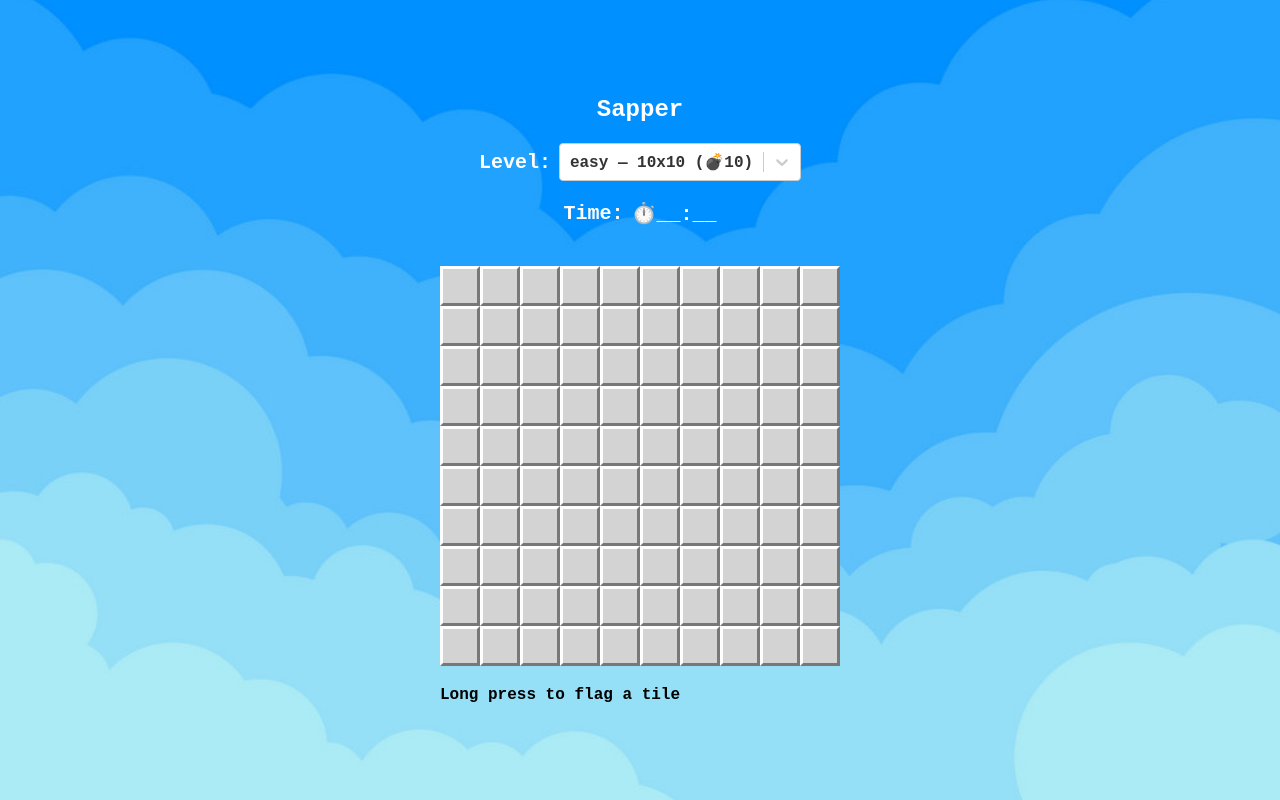
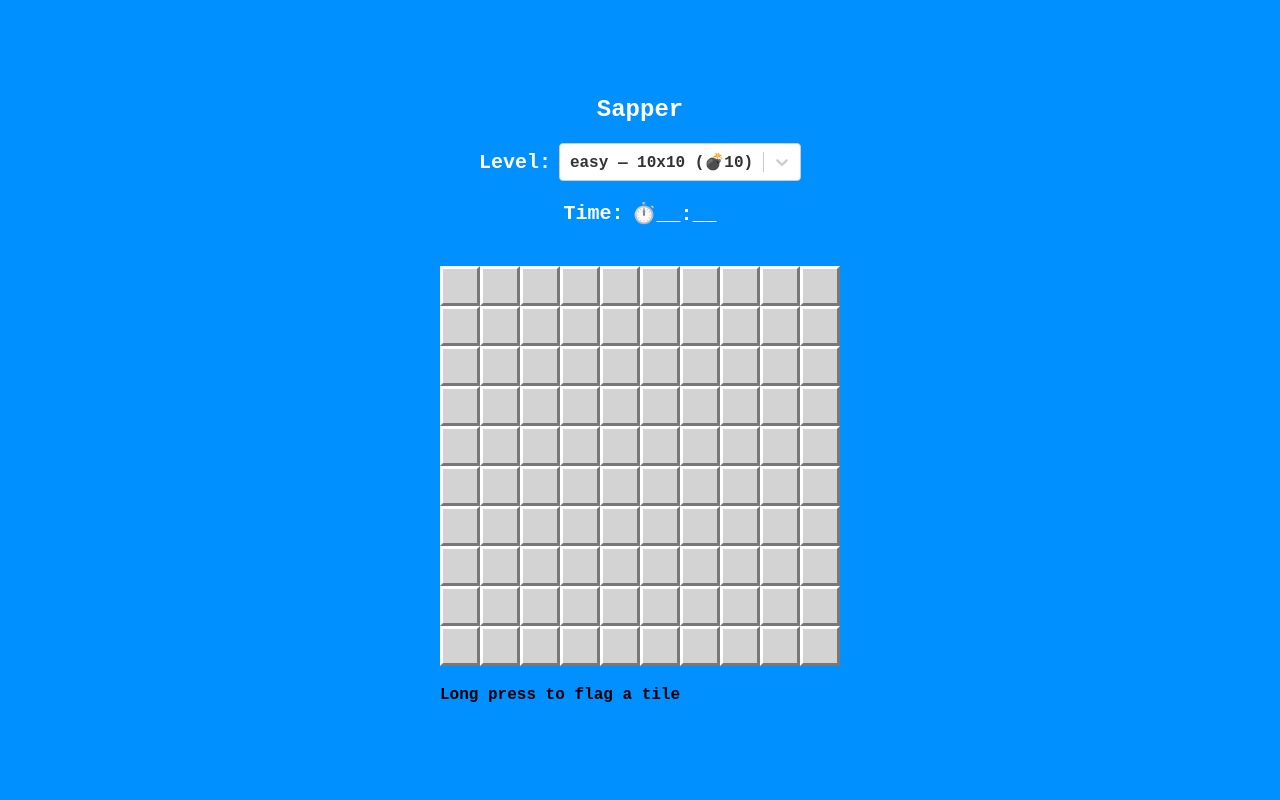
Before and after one commit to Bublikus/sapper-game, a React (Create React App) app: page / in a window 1280 px wide. Built offline with nearby package versions, Linux system fonts and the light colour scheme; no server answers; the database is empty.

Commit message:
Set body background color in style.css
Added a background color to the body element in the style.css file. The chosen color is #0090FF, which presents a brighter and more appealing look for our web pages.

```diff
--- a/src/style.css
+++ b/src/style.css
@@ -8,6 +8,7 @@
 html,
 body {
   height: 100%;
+  background: #0090FF;
 }
 
 html {
```
